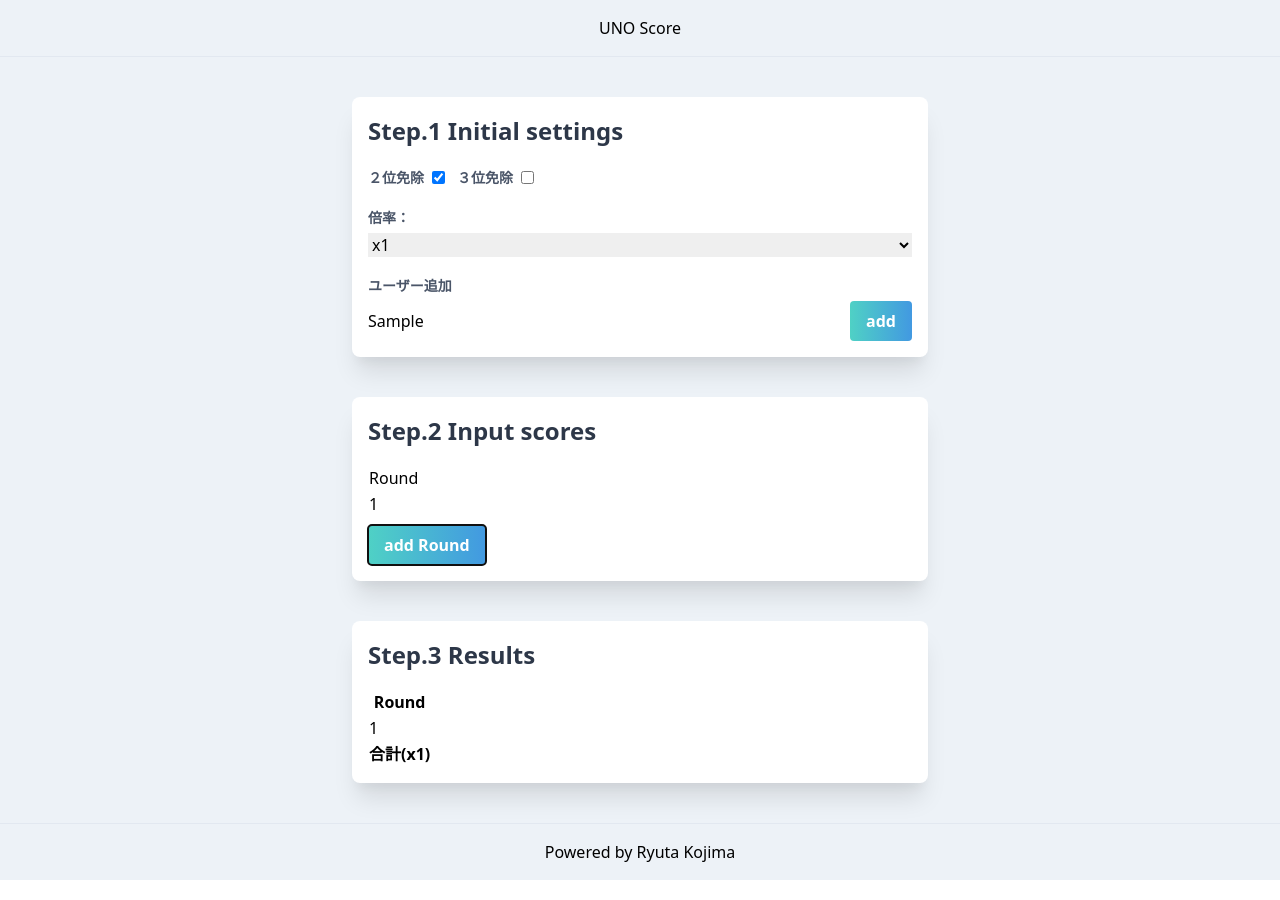
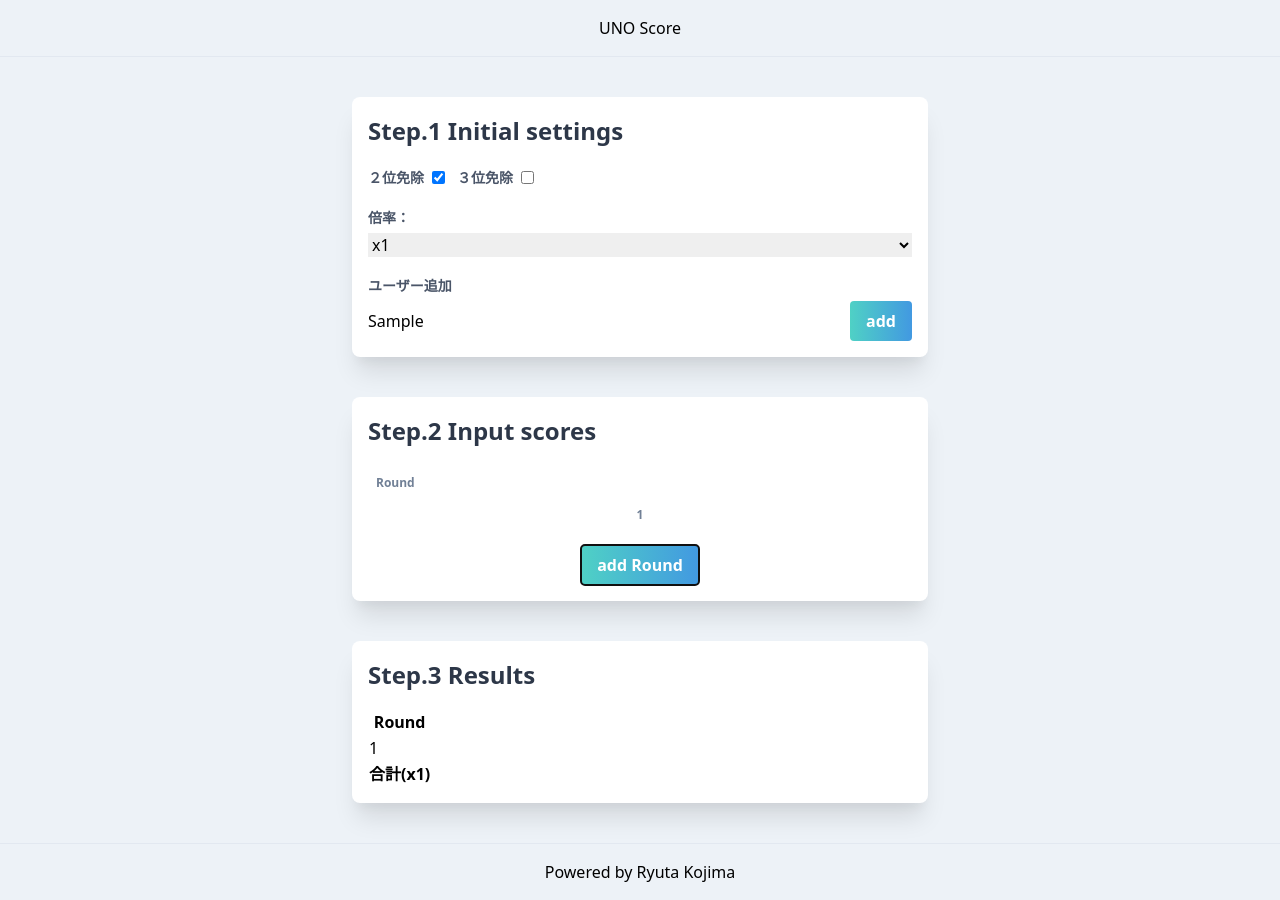
Before and after one commit to RyutaKojima/UnoScore, a Next.js app: page / in a window 1280 px wide. Both pictures are taken after typing "Sample" into the empty fields and a click on the button "add Round". Built offline with nearby package versions, Linux system fonts and the light colour scheme; what @tailwindcss/custom-forms would draw is missing.

Commit message:
update: ScoreInputSection style

```diff
--- a/src/components/ScoreTable.tsx
+++ b/src/components/ScoreTable.tsx
@@ -1,4 +1,6 @@
 import React from 'react'
+import clsx from 'clsx'
+import { Label } from './Label'
 
 type Props = {
   players: string[]
@@ -12,7 +14,7 @@ export const ScoreTable = (props: Props): JSX.Element => {
 
   const roundsDom = rounds.map((round, roundIndex) => {
     const tdDoms = round.map((score, index) => (
-      <td key={`column-${roundIndex}-${index}`}>
+      <TableCell key={`column-${roundIndex}-${index}`} className="px-2 py-1">
         <input
           type="number"
           value={score}
@@ -24,24 +26,35 @@ export const ScoreTable = (props: Props): JSX.Element => {
               props.onChange(inputScore, roundIndex, index)
             }
           }}
+          className="form-input w-full"
         />
-      </td>
+      </TableCell>
     ))
     return (
       <tr key={`round-${roundIndex}`}>
-        <td>{roundIndex + 1}</td>
+        <TableCell className="text-center">
+          <span className="text-xs font-bold text-gray-600">
+            {roundIndex + 1}
+          </span>
+        </TableCell>
         {tdDoms}
       </tr>
     )
   })
 
-  const playersDom = players.map((name) => <td key={name}>{name}</td>)
+  const playersDom = players.map((name) => (
+    <TableCell key={name} className="text-center">
+      <Label>{name}</Label>
+    </TableCell>
+  ))
 
   return (
-    <table>
+    <table className="table-auto w-full">
       <thead>
         <tr>
-          <td>Round</td>
+          <TableCell>
+            <span className="text-xs font-bold text-gray-600">Round</span>
+          </TableCell>
           {playersDom}
         </tr>
       </thead>
@@ -49,3 +62,10 @@ export const ScoreTable = (props: Props): JSX.Element => {
     </table>
   )
 }
+
+const TableCell: React.FC<{ className?: string }> = ({
+  className,
+  children,
+}) => {
+  return <td className={clsx('px-2 py-1', className)}>{children}</td>
+}
--- a/src/pages/index.tsx
+++ b/src/pages/index.tsx
@@ -87,12 +87,14 @@ export const Home = (): JSX.Element => {
           rounds={rounds}
           onChange={handleOnChangeScore}
         />
-        <button
-          onClick={handleAddRound}
-          className="btn bg-gradient-to-r from-teal-400 to-blue-500 text-white mt-2"
-        >
-          add Round
-        </button>
+        <div className="text-center mt-4">
+          <button
+            onClick={handleAddRound}
+            className="btn bg-gradient-to-r from-teal-400 to-blue-500 text-white"
+          >
+            add Round
+          </button>
+        </div>
       </Section>
 
       <Section title="Step.3 Results">
```
